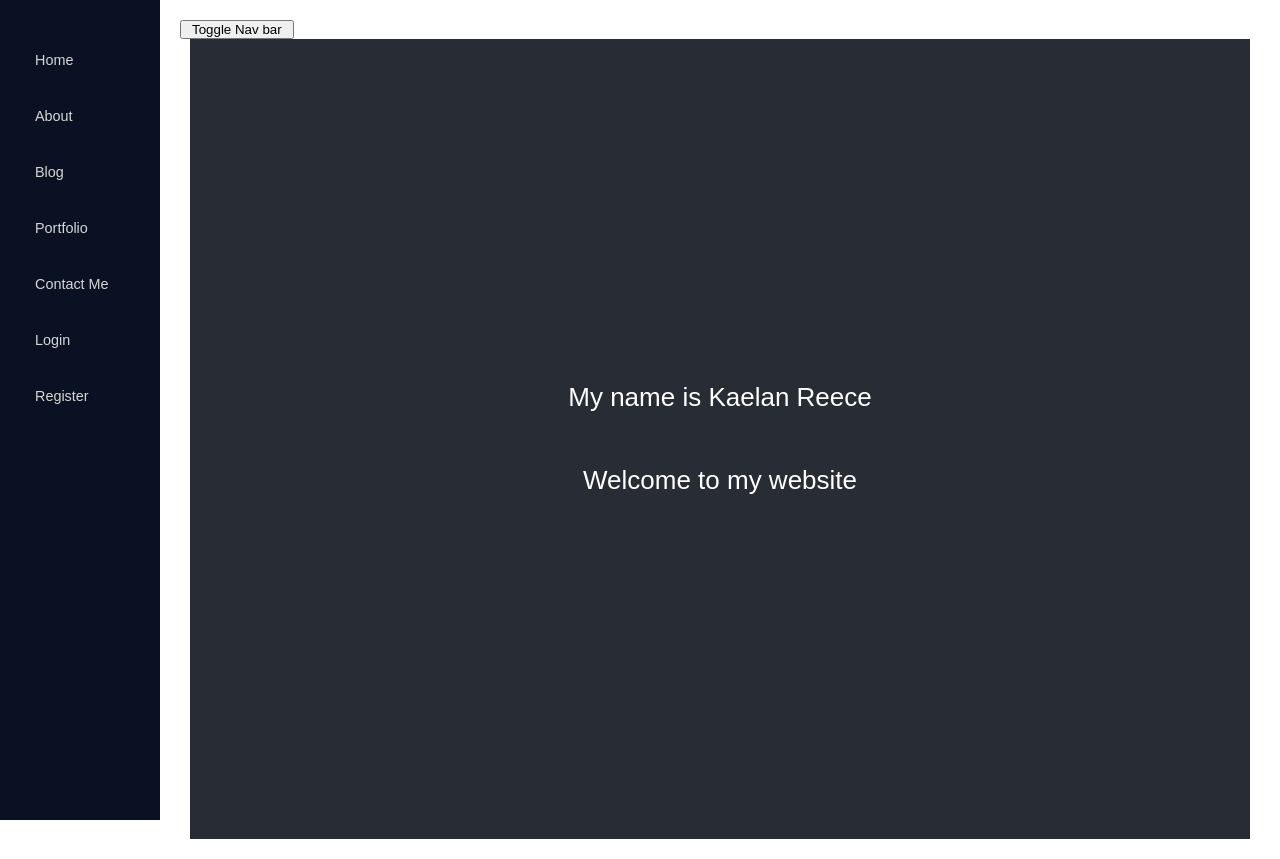
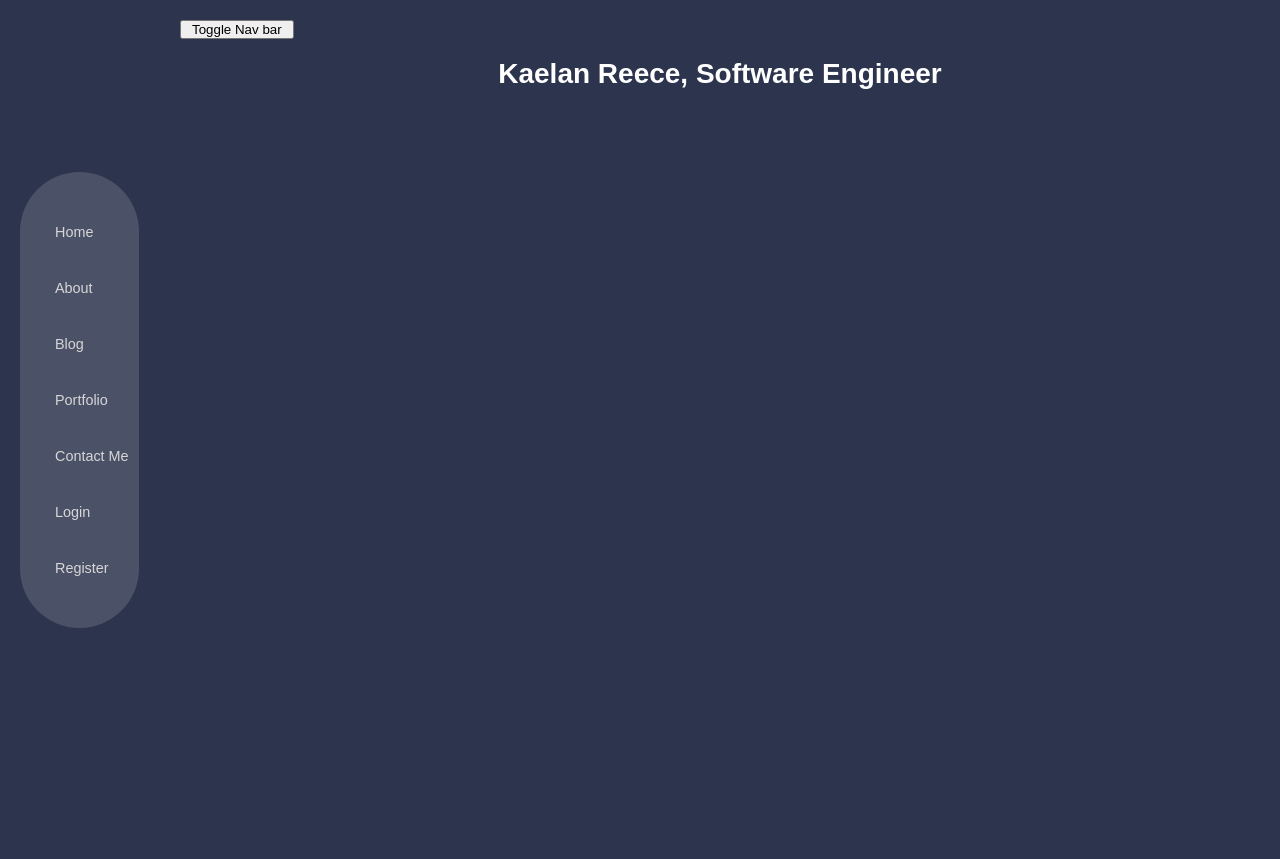
Before and after one commit to kaelanhr/PortfolioSite, a React (Create React App) app in the folder ClientApp/: page / in a window 1280 px wide. After the commit the page ends 800 px from the top, so only its background shows below. Built offline with nearby package versions, Linux system fonts and the light colour scheme.

Commit message:
began redesigning hte nav bar

```diff
--- a/ClientApp/src/App.scss
+++ b/ClientApp/src/App.scss
@@ -15,6 +15,15 @@
 
 .error {
   color: red;
+}
+
+body {
+  background-color: #2c344e;
+}
+
+h1 {
+  color: white;
+  text-align: center;
 }
 
 .App-header {
@@ -83,20 +92,27 @@
 }
 
 .sidebar {
-  height: 100%; /* Full-height: remove this if you want "auto" height */
-  width: 160px; /* Set the width of the sidebar */
+  //   height: 100%; /* Full-height: remove this if you want "auto" height */
+  //   width: 160px; /* Set the width of the sidebar */
   position: fixed; /* Fixed Sidebar (stay in place on scroll) */
   z-index: 1; /* Stay on top */
-  top: 0; /* Stay at the top */
-  left: 0;
-  background-color: #111; /* Black */
+  //   top: 0; /* Stay at the top */
+  //   left: 0;
+
   overflow-x: hidden; /* Disable horizontal scroll */
   padding-top: 20px;
   /* width: 250px;
 	height: 100vh;
 	position: sticky;
 	top: 0; */
-  background-color: rgb(9, 17, 34);
+  //   background-color: rgb(9, 17, 34);
+  background-color: rgba(255, 255, 255, 0.15);
+  padding-bottom: 20px;
+  border-radius: 100px;
+
+  top: 50%;
+  -ms-transform: translateY(-50%);
+  transform: translateY(-50%);
 }
 
 .collapsed {
@@ -110,6 +126,7 @@
   margin-inline-end: 0px;
   padding-inline-start: 20px;
   padding-inline-end: 10px;
+  color: white;
 }
 
 /* Style page content */
@@ -117,3 +134,7 @@
   margin-left: 160px; /* Same as the width of the sidebar */
   padding: 0px 10px;
 }
+
+p {
+  color: white;
+}
--- a/ClientApp/src/Components/Pages/Home.tsx
+++ b/ClientApp/src/Components/Pages/Home.tsx
@@ -2,13 +2,8 @@ import React from 'react'
 
 export default function Home() {
 	return (
-		<div className="App">
-			<header className="App-header">
-				<p>My name is Kaelan Reece</p>
-				<p>
-					Welcome to my website
-				</p>
-			</header>
+		<div className="Home">
+			<h1>Kaelan Reece, Software Engineer</h1>
 		</div>
 	)
 }
```
